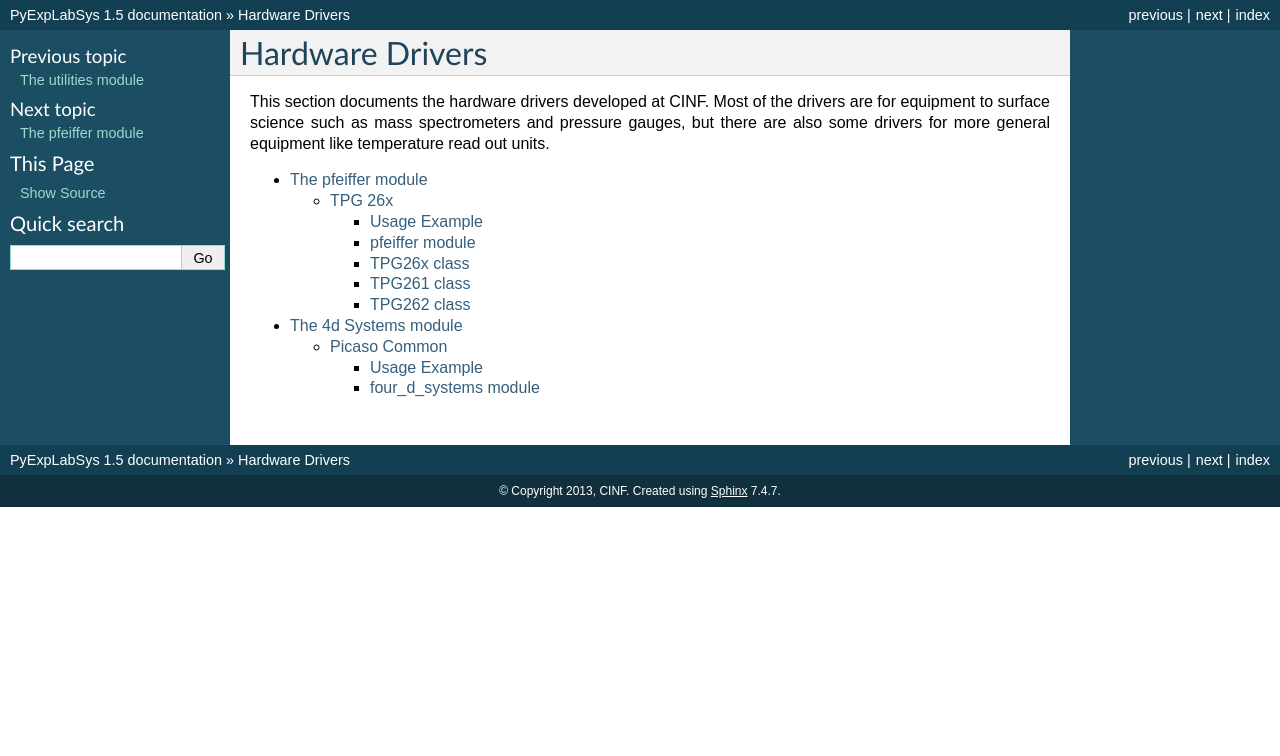
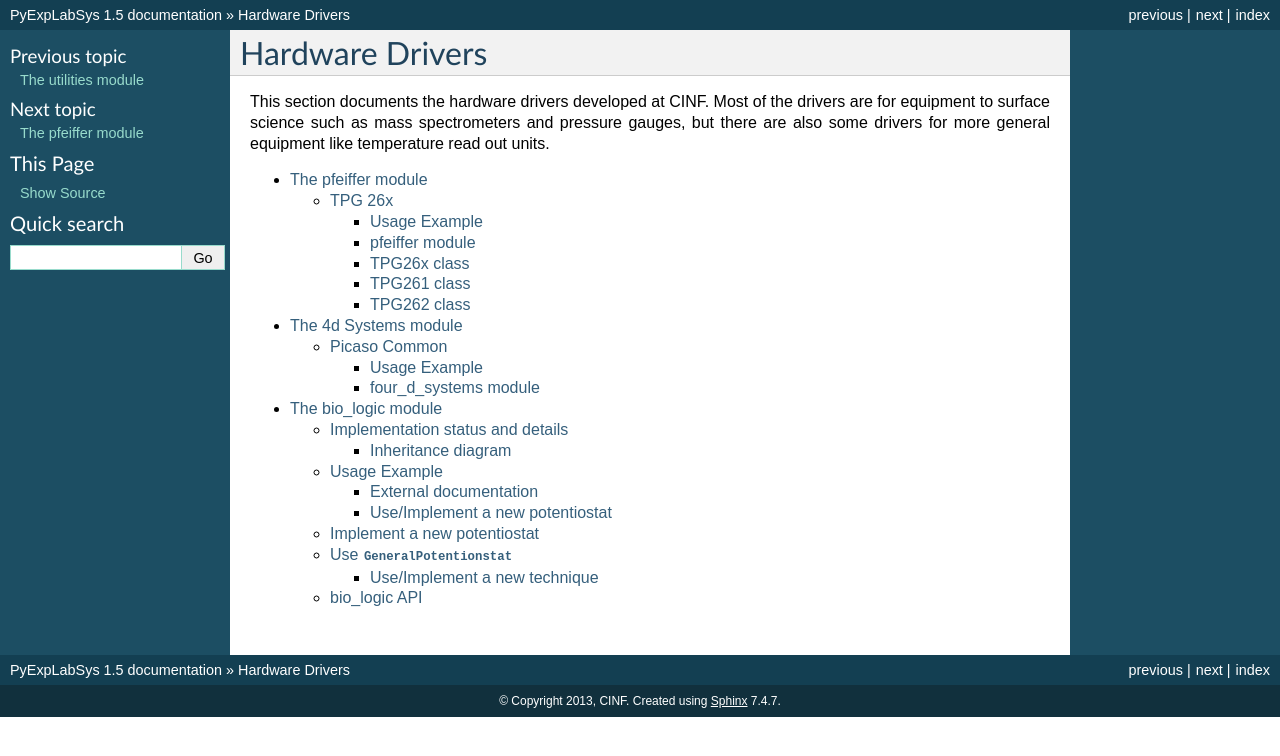
Before and after one commit to CINF/PyExpLabSys, a Sphinx documentation site: the page built from doc/source/drivers.rst, in a window 1280 px wide. Shown: the top 756 px of the page. Built offline with Sphinx 7.4.7, drawn with Linux system fonts in a browser that asks for light colours; some of the changed lines change nothing that is shown.

Commit message:
doc: Documentation for the bio_logic driver

```diff
--- /dev/null
+++ b/doc/source/_static/bio_logic_out_of_module_technique.py
@@ -0,0 +1,85 @@
+"""Example implementation of an out of code Technique"""
+
+from __future__ import print_function
+
+### Out of module technique implementation START
+
+from PyExpLabSys.drivers.bio_logic import Technique, DataField,\
+    TechniqueArgument, c_float, E_RANGES, TECHNIQUE_IDENTIFIERS_TO_CLASS
+
+
+class MyOCV(Technique):  # pylint: disable=too-few-public-methods
+    """Open Circuit Voltage (OCV) technique class.
+
+    The OCV technique returns data on fields (in order):
+
+    * time (float)
+    * Ewe (float)
+    * Ece (float) (only wmp3 series hardware)
+    """
+
+    #: Data fields definition
+    data_fields = {
+        'vmp3': [DataField('Ewe', c_float), DataField('Ece', c_float)],
+        'sp300': [DataField('Ewe', c_float)],
+    }
+
+    def __init__(self, rest_time_T=10.0, record_every_dE=10.0,
+                 record_every_dT=0.1, E_range='KBIO_ERANGE_AUTO'):
+        """Initialize the OCV technique
+
+        Args:
+            rest_time_t (float): The amount of time to rest (s)
+            record_every_dE (float): Record every dE (V)
+            record_every_dT  (float): Record evergy dT (s)
+            E_range (str): A string describing the E range to use, see the
+                :data:`E_RANGES` module variable for possible values
+        """
+        args = (
+            TechniqueArgument('Rest_time_T', 'single', rest_time_T, '>=', 0),
+            TechniqueArgument('Record_every_dE', 'single', record_every_dE,
+                              '>=', 0),
+            TechniqueArgument('Record_every_dT', 'single', record_every_dT,
+                              '>=', 0),
+            TechniqueArgument('E_Range', E_RANGES, E_range,
+                              'in', E_RANGES.values()),
+        )
+        super(MyOCV, self).__init__(args, 'ocv.ecc')
+
+TECHNIQUE_IDENTIFIERS_TO_CLASS['KBIO_TECHID_OCV'] = MyOCV
+
+### Out of module technique implementation END
+
+
+from PyExpLabSys.drivers.bio_logic import SP150
+import time
+
+
+def test_myocv_technique():
+    """Test the OCV technique"""
+    sp150 = SP150('10.54.6.74')
+    sp150.connect()
+    ocv = MyOCV(rest_time_T=0.2,
+              record_every_dE=10.0,
+              record_every_dT=0.01)
+    sp150.load_technique(0, ocv)
+    sp150.start_channel(0)
+    try:
+        time.sleep(0.1)
+        while True:
+            data_out = sp150.get_data(0)
+            if data_out is None:
+                break
+            print(data_out.Ewe)
+            print(data_out.Ewe_numpy)
+            time.sleep(0.1)
+    except KeyboardInterrupt:
+        sp150.stop_channel(0)
+        sp150.disconnect()
+    else:
+        sp150.stop_channel(0)
+        sp150.disconnect()
+
+
+if __name__ == '__main__':
+    test_myocv_technique()
--- a/doc/source/conf.py
+++ b/doc/source/conf.py
@@ -31,6 +31,7 @@ extensions = ['sphinx.ext.autodoc',
               'sphinx.ext.viewcode',
               'sphinx.ext.todo',
               'sphinx.ext.inheritance_diagram',
+              'sphinx.ext.autosummary',
               'sphinxcontrib.napoleon'
 ]
 todo_include_todos = True
--- a/doc/source/drivers.rst
+++ b/doc/source/drivers.rst
@@ -14,3 +14,4 @@ more general equipment like temperature read out units.
 
     drivers_pfeiffer
     drivers_four_d_systems
+    drivers_bio_logic
--- /dev/null
+++ b/doc/source/drivers_bio_logic.rst
@@ -0,0 +1,323 @@
+********************
+The bio_logic module
+********************
+
+This module implements a driver for the SP-150 BioLogic potentiostat.
+
+The implementation is built up around the notion of an instrument and
+techniques. To communicate with the device, it is required to first create
+an instrument, and then a technique and then load the technique onto the
+instrument. This implementation was chosen because it closely reflects that
+way the :ref:`specification <specification>` is written and the official ECLab
+program is structured.
+
+This driver communicates with the potentiostats via the EC-lib dll, which is
+present in the ECLab development packages. This package must be installed
+before the driver can be used. It can be downloaded `from the BioLogic website
+<http://www.bio-logic.info/potentiostat-electrochemistry-ec-lab/downloads/software-upgrade-help/ec-lab-development-package/>`_.
+
+See the :ref:`examples` sections some examples on how to use this driver.
+
+See the :ref:`inheritance-diagram` for an inheritance diagram, that gives a
+good overview over the available instruments and techniques.
+
+ .. note:: See some important notes on 64 bit Windows and instruments series
+           in the beginning of the :ref:`API documentation <API>`.
+
+Implementation status and details
+---------------------------------
+
+There is a whole range of potentiostats (VMP2/VMP3, BiStat, VSP, SP-50/SP-150,
+MGP2, HVP-803, SP-200, SP-300) that are covered by the same interface and
+which therefore with very small adjustments could be supported by this module
+as well. Currently only the SP-150 is implemented, because that is the only
+one we have in-house. See the section :ref:`implement-new-potentiostat` for
+details.
+
+This module currently implements the handful of techniques that are used
+locally (see a complete list at the top of the :ref:`module
+documentation <API>`). It does however implement a :class:`.Technique` base class,
+which does all the hard work of formatting the technique arguments correctly,
+which means that writing a adding a new technique is limited to writing a new
+class in which it is only required to specify which input arguments the
+technique takes and which fields it outputs data.
+
+.. _inheritance-diagram:
+
+Inheritance diagram
+===================
+
+An inheritance diagram for the instruments and techniques (click the classes
+to get to their API documentation):
+
+.. py:currentmodule:: PyExpLabSys.drivers.bio_logic
+
+.. inheritance-diagram:: SP150 CA CP CV CVA MIR OCV SPEIS
+
+.. _examples:
+
+Usage Example
+-------------
+
+The example below is a complete run-able file demonstrating how to use the
+module, demonstrated with the OCV technique.
+
+.. code-block:: python
+
+ """OCV example"""
+
+ from __future__ import print_function
+ import time
+ from PyExpLabSys.drivers.bio_logic import SP150, OCV
+
+
+ def run_ocv():
+     """Test the OCV technique"""
+     ip_address = '192.168.0.257'  # REPLACE THIS WITH A VALID IP
+     # Instantiate the instrument and connect to it
+     sp150 = SP150(ip_address)
+     sp150.connect()
+
+     # Instantiate the technique. Make sure to give values for all the
+     # arguments where the default values does not fit your purpose. The
+     # default values can be viewed in the API documentation for the
+     # technique.
+     ocv = OCV(rest_time_T=0.2,
+               record_every_dE=10.0,
+               record_every_dT=0.01)
+
+     # Load the technique onto channel 0 of the potentiostat and start it
+     sp150.load_technique(0, ocv)
+     sp150.start_channel(0)
+
+     time.sleep(0.1)
+     while True:
+         # Get the currently available data on channel 0 (only what has
+         # been gathered since last get_data)
+         data_out = sp150.get_data(0)
+
+         # If there is none, assume the technique has finished
+         if data_out is None:
+             break
+
+         # The data is available in lists as attributes on the data
+         # object. The available data fields are listed in the API
+         # documentation for the technique.
+         print("Time:", data_out.time)
+         print("Ewe:", data_out.Ewe)
+
+         # If numpy is installed, the data can also be retrieved as
+         # numpy arrays
+         #print('Time:', data_out.time_numpy)
+         #print('Ewe:', data_out.Ewe_numpy)
+         time.sleep(0.1)
+
+     sp150.stop_channel(0)
+     sp150.disconnect()
+
+ if __name__ == '__main__':
+     run_ocv()
+
+This example covers how most of the techniques would be used. A noticeable
+exception is the SPEIS technique, which returns data from two different
+processes, on two different sets of data fields. It will be necessary to take
+this into account, where the data is retrieved along these lines:
+
+.. code-block:: python
+
+ while True:
+     time.sleep(0.1)
+     data_out = sp150.get_data(0)
+     if data_out is None:
+         break
+
+     print('Process index', data_out.process)
+     if data_out.process == 0:
+         print('time', data_out.time)
+         print('Ewe', data_out.Ewe)
+         print('I', data_out.I)
+         print('step', data_out.step)
+     else:
+         print('freq', data_out.freq)
+         print('abs_Ewe', data_out.abs_Ewe)
+         print('abs_I', data_out.abs_I)
+         print('Phase_Zwe', data_out.Phase_Zwe)
+         print('Ewe', data_out.Ewe)
+         print('I', data_out.I)
+         print('abs_Ece', data_out.abs_Ece)
+         print('abs_Ice', data_out.abs_Ice)
+         print('Phase_Zce', data_out.Phase_Zce)
+         print('Ece', data_out.Ece)
+         # Note, no time datafield, but a t
+         print('t', data_out.t)
+         print('Irange', data_out.Irange)
+         print('step', data_out.step)
+
+For more examples of how to use the other techniques, see the `integration
+test file on Github
+<https://github.com/CINF/PyExpLabSys/blob/master/tests/integration_tests/test_bio_logic.py>`_
+
+.. _specification:
+
+External documentation
+======================
+
+The full documentation for the EC-Lab Development Package is available from
+the BioLogic website `BioLogic Website
+<http://www.bio-logic.info/potentiostat-electrochemistry-ec-lab/downloads/software-upgrade-help/ec-lab-development-package/>`_
+and locally at CINF `on the wiki
+<https://cinfwiki.fysik.dtu.dk/cinfwiki/Equipment#BioLogic_SP150>`_.
+
+.. _implement-new-potentiostat:
+
+Use/Implement a new potentiostat
+================================
+
+To use a potentiostat that has not already been implemented, there are
+basically two options; :ref:`implement it <new-potentiostat-implement-it>` (3
+lines of code excluding documentation) or :ref:`use the GeneralPotentiostat
+class directly <new-potentiostat-use-general>`.
+
+.. _new-potentiostat-implement-it:
+
+Implement a new potentiostat
+----------------------------
+
+The SP150 class is implemented in the following manner::
+
+ class SP150(GeneralPotentiostat):
+     """Specific driver for the SP-150 potentiostat"""
+
+     def __init__(self, address, EClib_dll_path=None):
+         """Initialize the SP150 potentiostat driver
+
+         See the __init__ method for the GeneralPotentiostat class for an
+         explanation of the arguments.
+         """
+         super(SP150, self).__init__(
+             type_='KBIO_DEV_SP150',
+             address=address,
+             EClib_dll_path=EClib_dll_path
+         )
+
+As it can be seen, the implementation of a new potentiostat boils down to:
+
+* Inherit from :class:`.GeneralPotentiostat`
+* Take ``address`` and ``EClib_dll_path`` as arguments to ``__init__``
+* Call ``__init__`` from :class:`.GeneralPotentiostat` with the potentiostat
+  type string and forward the ``address`` and ``EClib_dll_path``. The complete
+  list of potentiostat type strings are listed in :data:`.DEVICE_CODES`.
+
+.. _new-potentiostat-use-general:
+
+Use ``GeneralPotentionstat``
+----------------------------
+
+As explained in :ref:`new-potentiostat-implement-it`, the only thing that is
+required to use a new potentiostat is to call :class:`.GeneralPotentiostat`
+with the appropriate potentiostat type string. As an alternative to
+implementing the potentiostat in the module, this can of course also be done
+directly. This example shows e.g. how to get a driver for the BiStat
+potentiostat::
+
+ from PyExpLabSys.drivers.bio_logic import GeneralPotentiostat
+ potentiostat = GeneralPotentiostat(
+     type_='KBIO_DEV_BISTAT',
+     address='192.168.0.257',  # Replace this with a valid IP ;)
+     EClib_dll_path=None
+ )
+
+The complete list of potentiostat type strings are listed in
+:data:`.DEVICE_CODES`.
+
+.. _implement-new-technique:
+
+Use/Implement a new technique
+=============================
+
+To use a new technique, it will be required to implement it as a new
+class. This can of course both be done directly in the module and contributed
+back upstream or in custom code. The implementation of the OCV technique looks
+as follows::
+
+ class OCV(Technique):
+     """Open Circuit Voltage (OCV) technique class.
+
+     The OCV technique returns data on fields (in order):
+
+     * time (float)
+     * Ewe (float)
+     * Ece (float) (only wmp3 series hardware)
+     """
+
+     #: Data fields definition
+     data_fields = {
+         'vmp3': [DataField('Ewe', c_float), DataField('Ece', c_float)],
+         'sp300': [DataField('Ewe', c_float)],
+     }
+
+     def __init__(self, rest_time_T=10.0, record_every_dE=10.0,
+                  record_every_dT=0.1, E_range='KBIO_ERANGE_AUTO'):
+         """Initialize the OCV technique
+
+         Args:
+             rest_time_t (float): The amount of time to rest (s)
+             record_every_dE (float): Record every dE (V)
+             record_every_dT  (float): Record evergy dT (s)
+             E_range (str): A string describing the E range to use, see the
+                 :data:`E_RANGES` module variable for possible values
+         """
+         args = (
+             TechnArg('Rest_time_T', 'single', rest_time_T, '>=', 0),
+             TechnArg('Record_every_dE', 'single', record_every_dE, '>=', 0),
+             TechnArg('Record_every_dT', 'single', record_every_dT, '>=', 0),
+             TechnArg('E_Range', E_RANGES, E_range, 'in', E_RANGES.values()),
+         )
+         super(OCV, self).__init__(args, 'ocv.ecc')
+
+As it can be seen, the new technique must inherit from
+:class:`.Technique`. This base class is responsible for bounds checking of the
+arguments and for formatting them in the appropriate way before sending them
+to the potentiostat.
+
+A class variable with a dict named ``data_fields`` must be defined, that
+describes which data fields the technique makes data available at. See the
+docstring for :class:`.Technique` for a complete description of what the
+contents must be.
+
+In the ``__init__`` method, the technique implementation must reflect all the
+arguments the :ref:`specification <specification>` lists for the technique (in
+this module, these arguments are made more Pythonic by; changing the names to
+follow naming conventions except that symbols are still capital, infer the
+number of arguments in lists instead of specifically asking for them and by
+leaving out arguments that can only have one value). All of the arguments from
+the :ref:`specification <specification>` must then be put, in order, into the
+args tuple in the form the :class:`.TechniqueArgument` instances. The
+specification for the arguments for the :class:`.TechniqueArgument` is in its
+docstring.
+
+Then, finally, :meth:`.Technique.__init__` is called via super, with the args
+and the technique filename (is listed in the :ref:`specification
+<specification>`) as arguments.
+
+The last thing to do is to add an entry for the technique in the
+:data:`.TECHNIQUE_IDENTIFIERS_TO_CLASS` dict, to indicate where the instrument
+should look, to figure out what the data layout is, when it receives data from
+this technique. If the new technique is implemented in stand alone code, this
+will need to be hacked (see the attached example).
+
+In :download:`this file<_static/bio_logic_out_of_module_technique.py>` is a
+complete (re)implementation of the OCV technique as it would look if it was
+developed outside of the module.
+
+.. _API:
+
+bio_logic API
+-------------
+
+.. automodule:: PyExpLabSys.drivers.bio_logic
+    :members:
+    :member-order: bysource
+    :special-members:
+    :private-members:
+    :show-inheritance:
```
